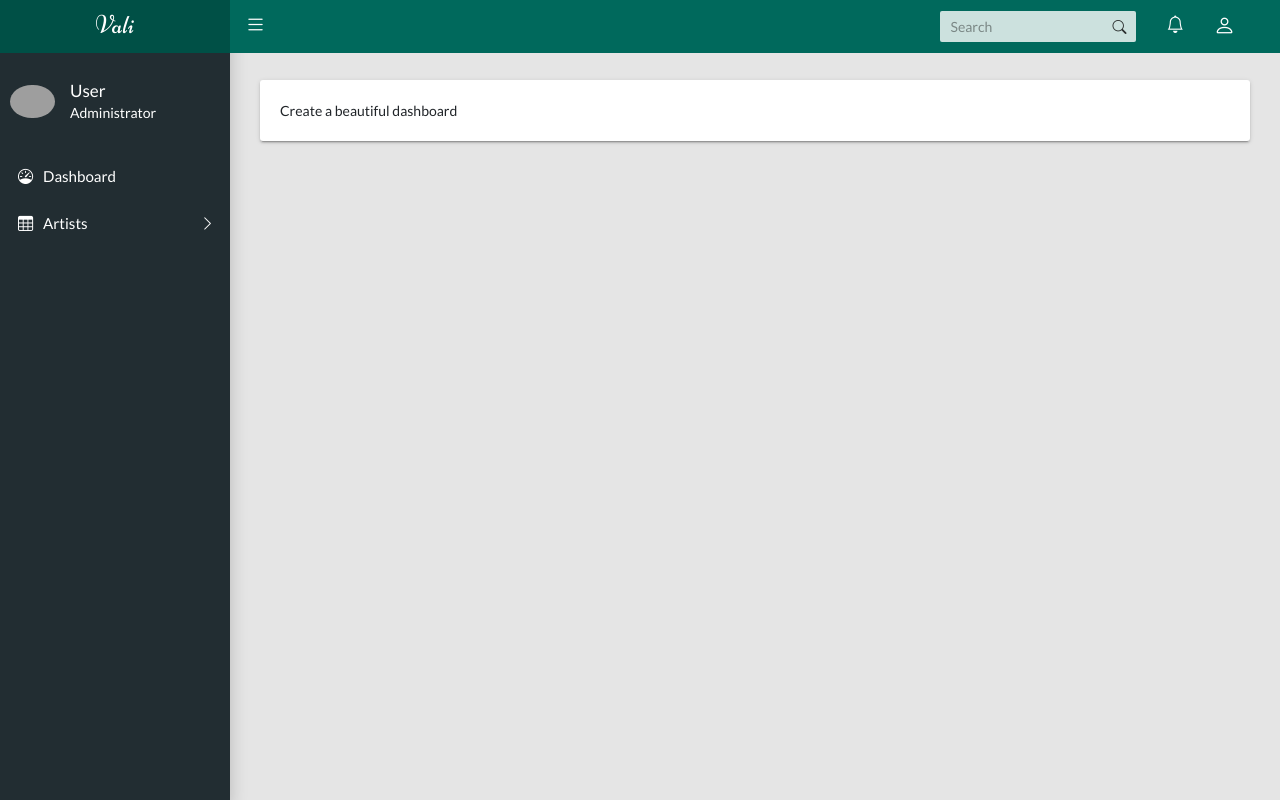
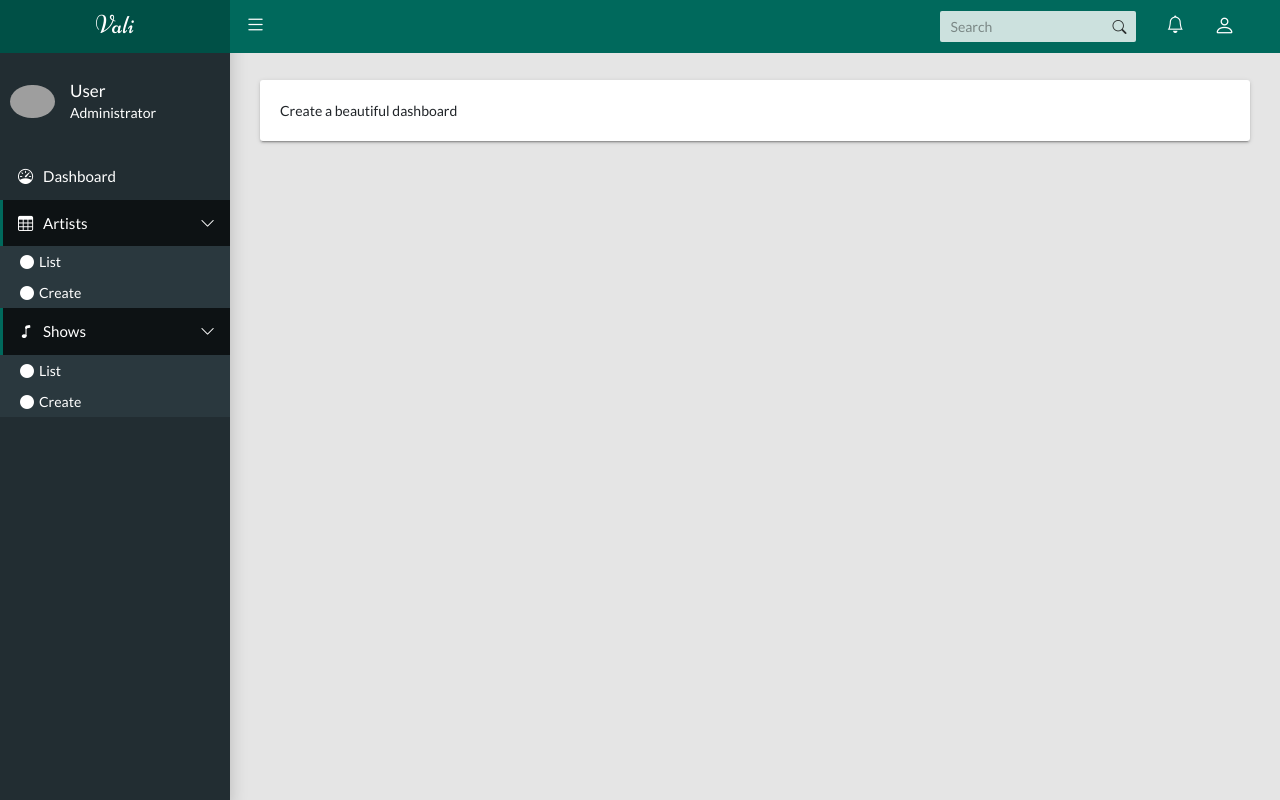
Before and after one commit to xttrust/ci4-starter-kit, a CodeIgniter 4 app: the page made by app/Views/admin/blank.php in a window 1280 px wide. Run offline with PHP 8.4 and a stand-in for CodeIgniter, Linux system fonts and the light colour scheme; the template is opened without the code that fills it, so the values that code supplies are empty; some libraries are stand-ins or nearby versions; grey boxes are pictures that could not be loaded.

Commit message:
Changed sidebar.php in admin to make use of ui_helper

```diff
--- a/app/Views/admin/partials/sidebar.php
+++ b/app/Views/admin/partials/sidebar.php
@@ -1,9 +1,4 @@
-<?php
-  // helper to mark active items
-  $isActive = static function(string $path): string {
-      return (uri_string() === trim($path, '/')) ? 'active' : '';
-  };
-?>
+<?php helper('ui'); ?>
 <aside class="app-sidebar">
   <div class="app-sidebar__user">
     <img class="app-sidebar__user-avatar" src="https://randomuser.me/api/portraits/men/1.jpg" alt="User Image">
@@ -16,23 +11,66 @@
   </div>
 
   <ul class="app-menu">
+    <!-- Dashboard -->
     <li>
-      <a class="app-menu__item <?= $isActive('admin') ?>" href="<?= site_url('admin') ?>">
-        <i class="app-menu__icon bi bi-speedometer"></i><span class="app-menu__label">Dashboard</span>
+      <a class="app-menu__item <?= ui_active_link(null, 'admin') ?>" href="<?= site_url('admin') ?>">
+        <i class="app-menu__icon bi bi-speedometer"></i>
+        <span class="app-menu__label">Dashboard</span>
       </a>
     </li>
 
-    <li class="treeview">
+    <!-- Artists -->
+    <?php
+      // tree expanded if any Artists route is active
+      $artistsExpanded = ui_active_link(null, 'admin/artists')
+                      || ui_active_link(null, 'admin/artists/create')
+                      || ui_active_link('artists'); // if your routes are like /admin/artists/...
+    ?>
+    <li class="treeview <?= $artistsExpanded ? 'is-expanded' : '' ?>">
       <a class="app-menu__item" href="#" data-toggle="treeview">
-        <i class="app-menu__icon bi bi-table"></i><span class="app-menu__label">Artists</span>
+        <i class="app-menu__icon bi bi-table"></i>
+        <span class="app-menu__label">Artists</span>
         <i class="treeview-indicator bi bi-chevron-right"></i>
       </a>
-      <ul class="treeview-menu">
-        <li><a class="treeview-item <?= $isActive('admin/artists') ?>" href="<?= site_url('admin/artists') ?>"><i class="icon bi bi-circle-fill"></i> List</a></li>
-        <li><a class="treeview-item <?= $isActive('admin/artists/create') ?>" href="<?= site_url('admin/artists/create') ?>"><i class="icon bi bi-circle-fill"></i> Create</a></li>
+      <ul class="treeview-menu" <?= $artistsExpanded ? 'style="display:block"' : '' ?>>
+        <li>
+          <a class="treeview-item <?= ui_active_link(null, 'admin/artists') ?>" href="<?= site_url('admin/artists') ?>">
+            <i class="icon bi bi-circle-fill"></i> List
+          </a>
+        </li>
+        <li>
+          <a class="treeview-item <?= ui_active_link(null, 'admin/artists/create') ?>" href="<?= site_url('admin/artists/create') ?>">
+            <i class="icon bi bi-circle-fill"></i> Create
+          </a>
+        </li>
       </ul>
     </li>
 
-    <!-- add more items as needed -->
+    <!-- More sections... -->
+    <?php
+      // Example pattern for another module
+      $showsExpanded = ui_active_link(null, 'admin/shows')
+                    || ui_active_link(null, 'admin/shows/create')
+                    || ui_active_link('shows');
+    ?>
+    <li class="treeview <?= $showsExpanded ? 'is-expanded' : '' ?>">
+      <a class="app-menu__item" href="#" data-toggle="treeview">
+        <i class="app-menu__icon bi bi-music-note"></i>
+        <span class="app-menu__label">Shows</span>
+        <i class="treeview-indicator bi bi-chevron-right"></i>
+      </a>
+      <ul class="treeview-menu" <?= $showsExpanded ? 'style="display:block"' : '' ?>>
+        <li>
+          <a class="treeview-item <?= ui_active_link(null, 'admin/shows') ?>" href="<?= site_url('admin/shows') ?>">
+            <i class="icon bi bi-circle-fill"></i> List
+          </a>
+        </li>
+        <li>
+          <a class="treeview-item <?= ui_active_link(null, 'admin/shows/create') ?>" href="<?= site_url('admin/shows/create') ?>">
+            <i class="icon bi bi-circle-fill"></i> Create
+          </a>
+        </li>
+      </ul>
+    </li>
   </ul>
 </aside>
```
